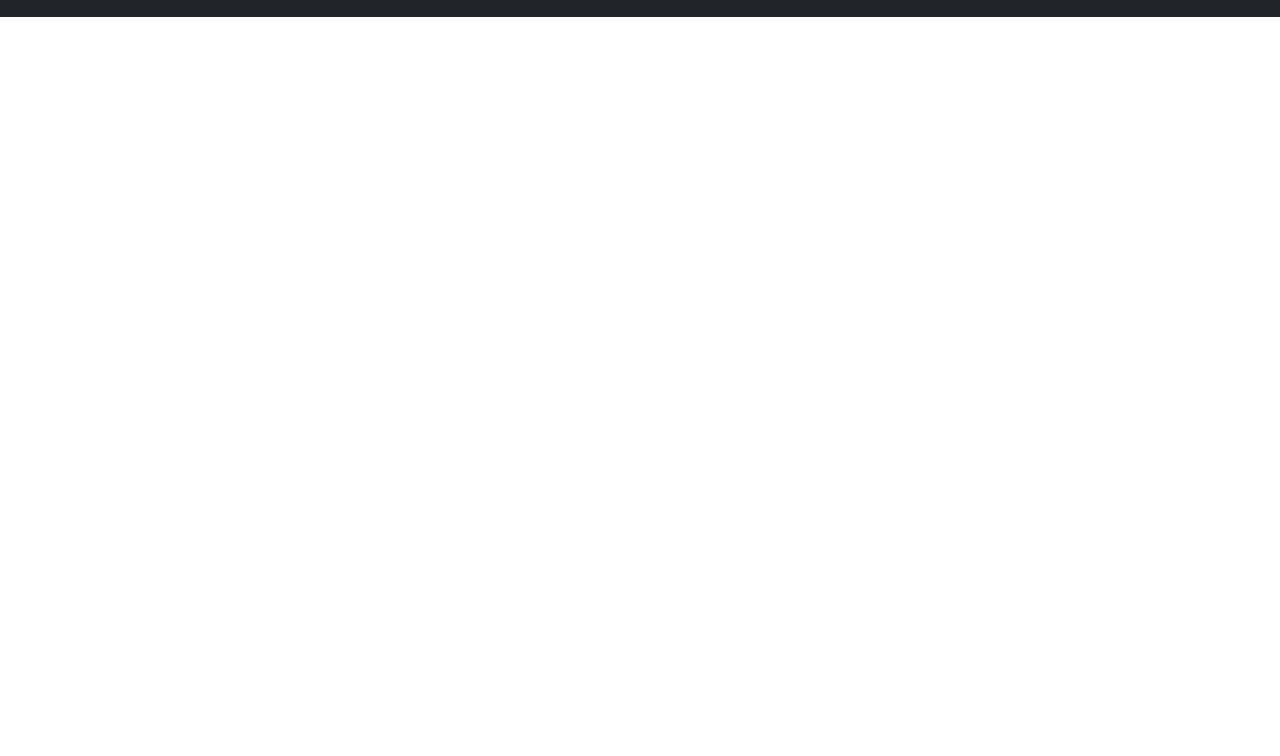
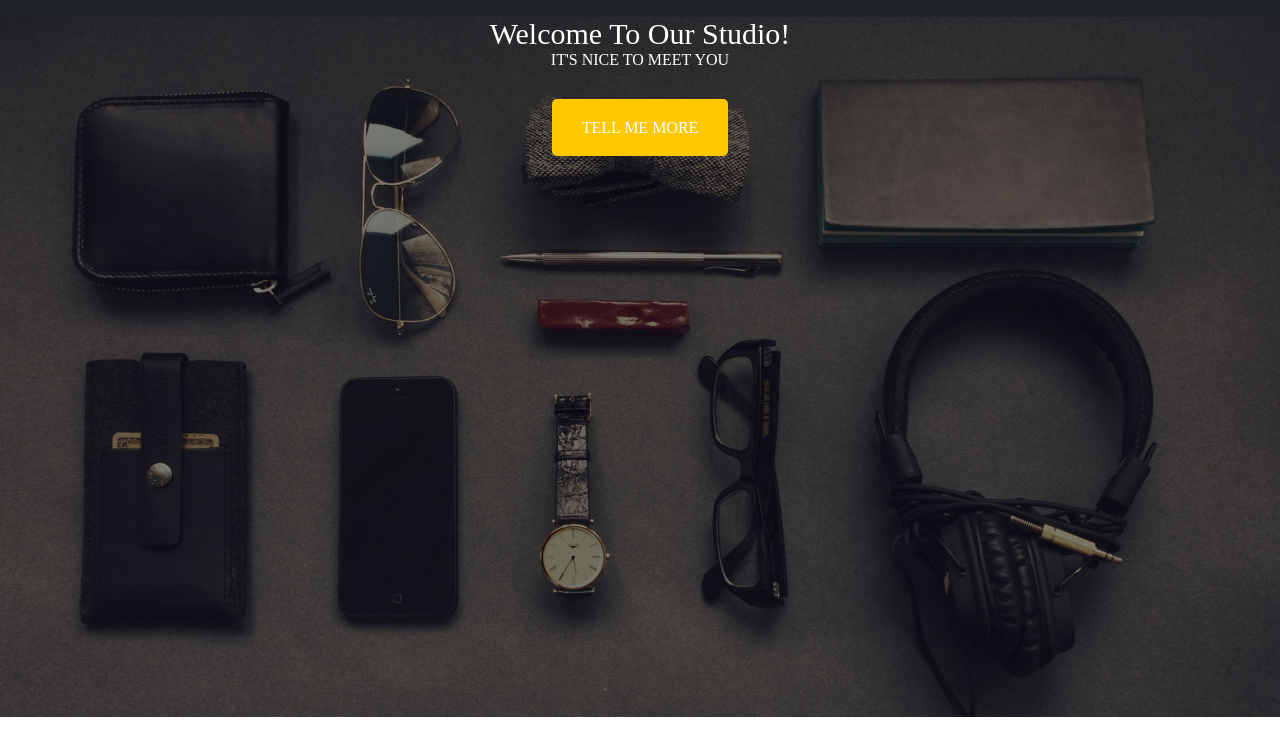
Before and after one commit to jolenarhasan/first-training, a plain HTML site: page index.html in a window 1280 px wide. Shown: the part 54-810 px from the top of the page. Drawn offline with Linux system fonts and the light colour scheme.

Commit message:
second sec try1

```diff
--- a/css/main.css
+++ b/css/main.css
@@ -53,3 +53,34 @@ a {
 .header .nav a {
     color: #fff;
 }
+.welcome{
+    height: 700px;
+    background-image: url(../image/header-bg.jpg);
+    background-repeat: no-repeat;
+    background-attachment: scroll;
+    background-position: center center;
+    background-size: cover;
+}
+.welcome .wel{
+    font-size: 30px;
+}
+.welcome .mm{
+    font-size: 100px;
+}
+.sec2{
+    text-align: center;
+    color:#fff;
+}
+.sec2 a{
+    color:#fff;
+    background-color: #ffc800;
+     border-radius: 5px;
+     padding: 20px 30px ;
+}
+
+.mm {
+    margin-top: 30px;
+}
+.more{
+    margin-top: 50px;
+}
--- a/index.html
+++ b/index.html
@@ -27,6 +27,15 @@
             </div>
         </div>
     </header>
+    <div class="welcome">
+        <div class="container">
+            <div class="sec2">
+            <div class="wel">Welcome To Our Studio!</div>
+            <div calss="mm">IT'S NICE TO MEET YOU</div>
+            <div class="more"><a href="#" >TELL ME MORE</a></div>
+        </div>
+        </div>
+    </div>
 </body>
 
 </html>
```
Also changed, not shown: image/header-bg.jpg (added).
